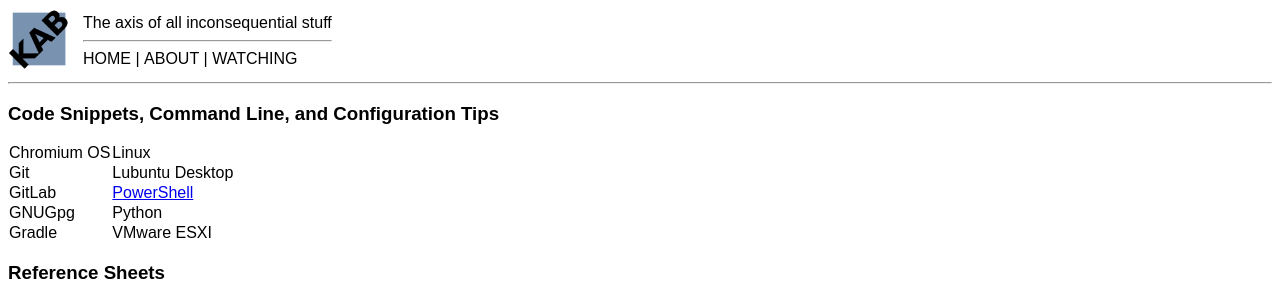
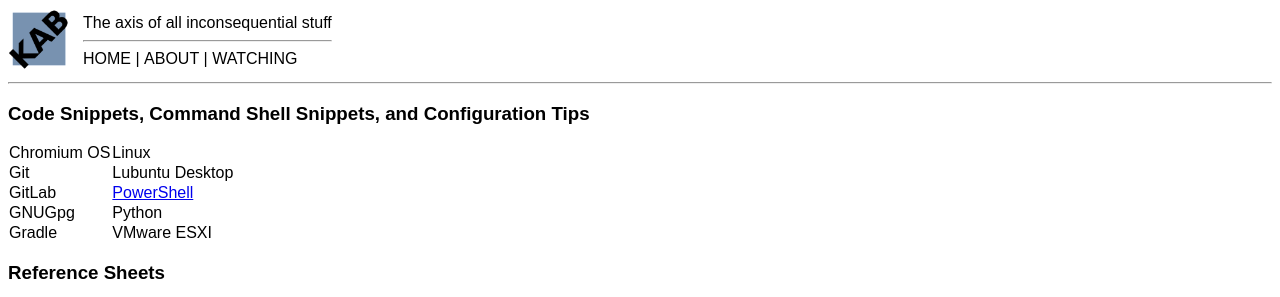
Before and after one commit to kabtech/kab, a Jekyll site: the page built from index.md, in a window 1280 px wide. Shown: the top 297 px of the page. Built offline with Jekyll 4.4.1, drawn with Linux system fonts in a browser that asks for light colours; our own code applies the rules of GitHub Pages for plain Markdown files.

Commit message:
Update index.md

```diff
--- a/index.md
+++ b/index.md
@@ -2,7 +2,7 @@
 layout: kab
 ---
 
-### Code Snippets, Command Line, and Configuration Tips
+### Code Snippets, Command Shell Snippets, and Configuration Tips
 
 |---|---|---|
 |Chromium OS|Linux|
```
